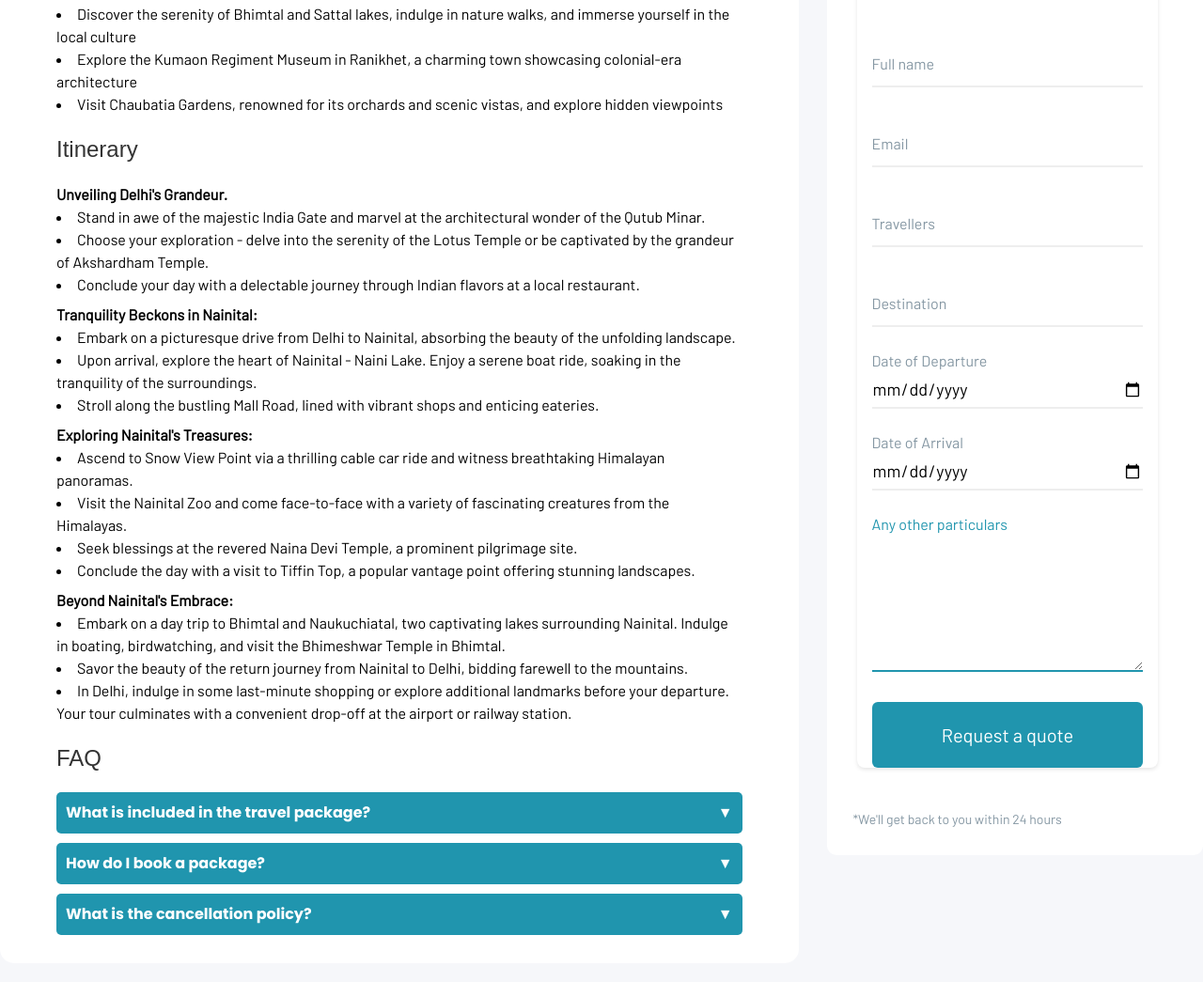
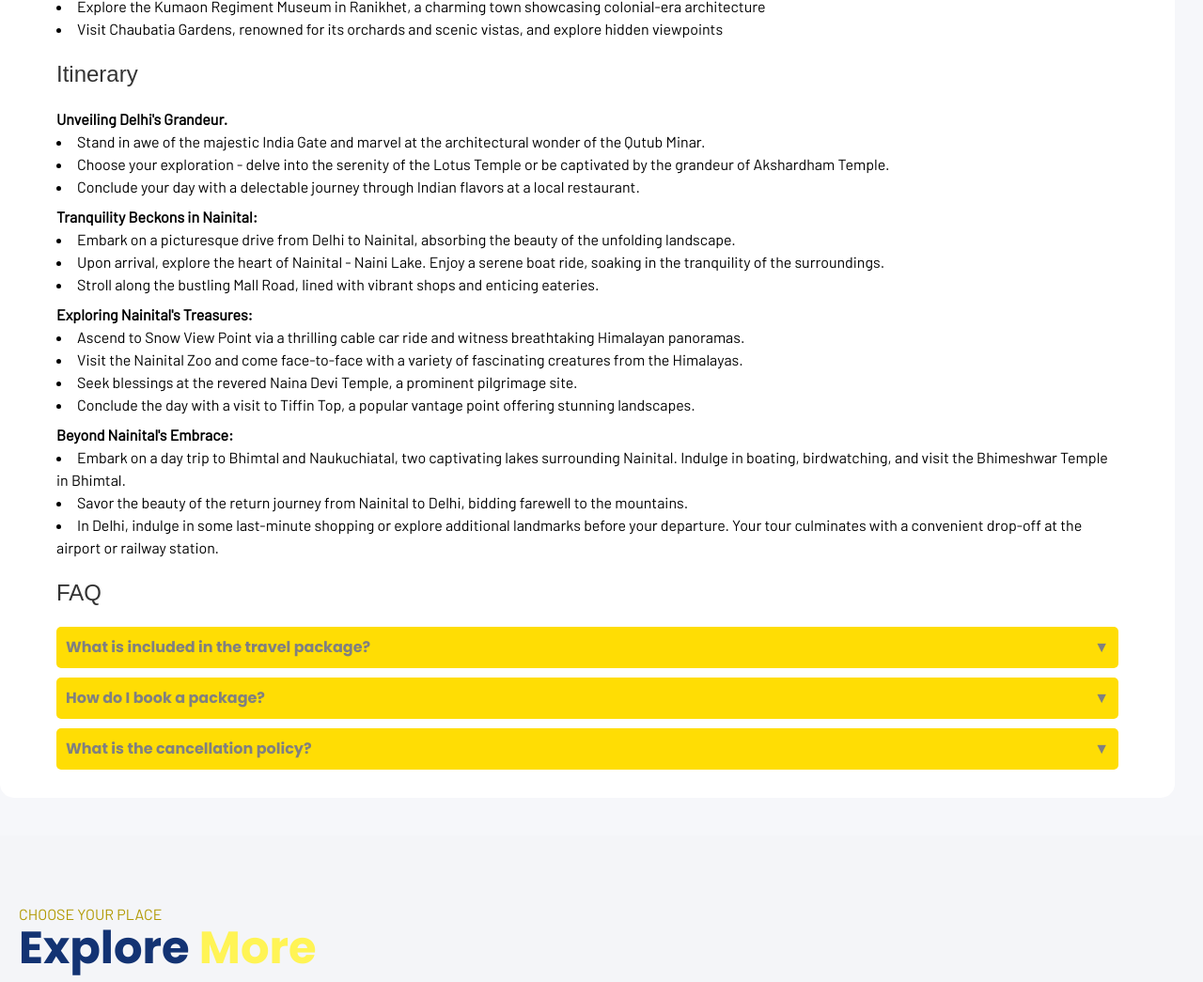
Before and after one commit to utkarshwx/kavya-travels-js, a plain HTML site: page p1.html in a window 1280 px wide. Shown: the part 746-1791 px from the top of the page at 94% size. Drawn offline with nearby package versions, Linux system fonts and the light colour scheme.

Commit message:
Add files via upload

```diff
--- a/css/faq.css
+++ b/css/faq.css
@@ -34,13 +34,13 @@ h3 {
 
   details summary {
     cursor: pointer;
-    background-color: #2095ae;
-    color: white;
+    background-color: #ffdd04;
+    color: grey;
     padding: 10px;
     border-radius: 5px;
     display: inline-block;
   }
 
   details summary:hover {
-    background-color: #2A629A;
+    background-color: #c7ac00;
   }
--- a/css/form.css
+++ b/css/form.css
@@ -91,9 +91,9 @@ input {
 	padding: .25rem 0;
 	&:focus, &:valid {
 		outline: 0;
-		border-bottom-color: #2095ae;
+		border-bottom-color: #ffdc04;
 		&+.input-label {
-			color: #2095ae;
+			color: #ffdc04;
 			transform: translateY(-1.5rem);
 		}
 	}
@@ -115,7 +115,7 @@ input {
 	padding: .25rem 0;
 	&:focus, &:valid {
 		outline: 0;
-		border-bottom-color: #2095ae;
+		border-bottom-color: #ffdc04;
 	}
 }
 
@@ -129,7 +129,7 @@ input {
 	padding: 1em;
 	width: 100%;
 	font-weight: 500;
-	background-color: #2095ae;
+	background-color: #ffdd04;
 	border-radius: 6px;
 	color: #FFF;
 	border: 0;
@@ -145,7 +145,7 @@ input {
 	color: #8597a3;
 	a {
 		display: block;
-		color: #6658d3;
+		color: #ccb003;
 		text-decoration: none;
 	}
 }
--- a/css/thankspg.css
+++ b/css/thankspg.css
@@ -25,9 +25,10 @@
     display: block;
     text-decoration: none;
     width: 250px;
-    background: #2095ae;
+    background: #ffdd04;
     margin: 10px auto 0px;
     padding: 15px 20px 15px;
+    border-radius: 15px;
 }
 .thankyou-wrapper a:hover {
     font: 26px Arial, Helvetica, sans-serif;
@@ -40,4 +41,5 @@
     margin: 10px auto 0px;
     padding: 15px 20px 15px;
     transition: 0.5s;
+    border-radius: 15px;
 }
--- a/p1.html
+++ b/p1.html
@@ -134,13 +134,16 @@
         <section class="w-full flex justify-center bg-color5 h-auto">
           <div class="container flex container-flex">
             <!-- Photo and Description Section -->
-            <div class="w-[70%] flex flex-col justify-between mt-[40px] mb-[40px]" style="margin-right: 30px;">
+            <div class=" flex flex-col justify-between mt-[40px] mb-[40px]" style="margin-right: 30px;">
               <div class="flex flex-col w-full" style=" border: 30px solid #fff; border-radius: 15px;">
               <div class="" style="height: 50%">
                 <img src="img/greece1.jpg" alt="Travel Destination" class="w-full h-full" style="border-radius: 13px;"/>
               </div>
               <div class="description bg-white p-4" style="padding-left: 30px; padding-right: 30px; padding-top:40px;">
                 <h2 class="text-2xl"><strong> Himalayan Highlights: Nainital & Ranikhet Charm</strong></h2>
+                <button class="inline-flex items-center justify-center whitespace-nowrap rounded-md text-sm font-medium transition-colors focus-visible:outline-none focus-visible:ring-1 focus-visible:ring-ring disabled:pointer-events-none disabled:opacity-50 bg-secondary text-secondary-foreground shadow-sm hover:bg-secondary/80 h-9 px-4 py-2 cursor-pointer" aria-label="Schedule a Call" aria-expanded="false" data-cal-link="anishshobithps/meet" data-cal-namespace="meet" data-cal-config="{"layout":"month_view";}">
+                  Schedule a Call
+                  </button>
                 <p class="mt-5">
                   Explore Nainital, a gem in the Kumaon Hills. Journey from Delhi to your cozy lakeside hotel. Ascend
                   Snow View Point for Himalayan vistas. Explore iconic sites and vibrant Mall Road, then unwind on a
@@ -231,70 +234,7 @@
             </div>
 
             <!-- Form Section -->
-            <div class="w-[33%] h-full flex justify-center items-center form-section" ">
-              <div class="card w-full mb-2">
-                <div class="card-image mb-2">
-                  <h2 class="card-heading">
-                    Get started
-                    <small>Let us know your travel expectations better</small>
-                  </h2>
-                </div>
-                <div class="mt-2" style="padding-left: 20px;">
-                <form action="https://api.web3forms.com/submit" method="POST" class="card-form">
-                  <div class="input">
-                    <input type="hidden" name="access_key" value="f2704a09-3d1a-4cdb-9c2c-847677b56c1f">
-                    <input
-                      type="text"
-                      class="input-field"
-                      name="name"
-                      required
-                    />
-                    <label class="input-label">Full name</label>
-                  </div>
-                  <div class="input">
-                    <input
-                      type="email"
-                      class="input-field"
-                      name="email"
-                      required
-                    />
-                    <label class="input-label">Email</label>
-                  </div>
-                  <div class="input">
-                    <input type="number" class="input-field" name="travellers" required />
-                    <label class="input-label">Travellers</label>
-                  </div>
-                  <div class="input">
-                    <input type="text" class="input-field" name="destination" required />
-                    <label class="input-label">Destination</label>
-                  </div>
-                  <div class="input">
-                    <input type="date" class="date-field" name="dod" required />
-                    <label class="date-label">Date of Departure</label>
-                  </div>
-                  <div class="input">
-                    <input type="date" class="date-field" name="doa" required />
-                    <label class="date-label">Date of Arrival</label>
-                  </div>
-                  <div class="input">
-                    <textarea type="text" class="input-field" name="message" cols="20" rows="5"></textarea>
-                    <label class="input-label">Any other particulars</label>
-                  </div>
-                  <div class="action mb-2">
-                    <button class="action-button" type="submit">Request a quote</button>
-                  </div>
-                  <input type="hidden" name="redirect" value="https://kavya-travels-js.vercel.app/thankyou.html">
-                  <input type="hidden" name="from_name" value="New Qoute Request">
-                  <input type="hidden" name="subject" value="A new client requesting for a qoute">
-                </form>
-              </div>
-                <div class="card-info">
-                  <p>
-                    *We'll get back to you within 24 hours
-                  </p>
-                </div>
-              </div>
-            </div>
+
           </div>
         </section>
 
@@ -472,7 +412,7 @@
                   <img
                     src="img/Kavya Logo_Simple.png"
                     alt="Travel Company Logo"
-                    class="w-[100%]"
+                    class="w-[140%]"
                   />
                 </figure>
                 <p class="text-color6 my-5">
```
Also changed, not shown: index.html (+4 -4 lines), css/output.css.
